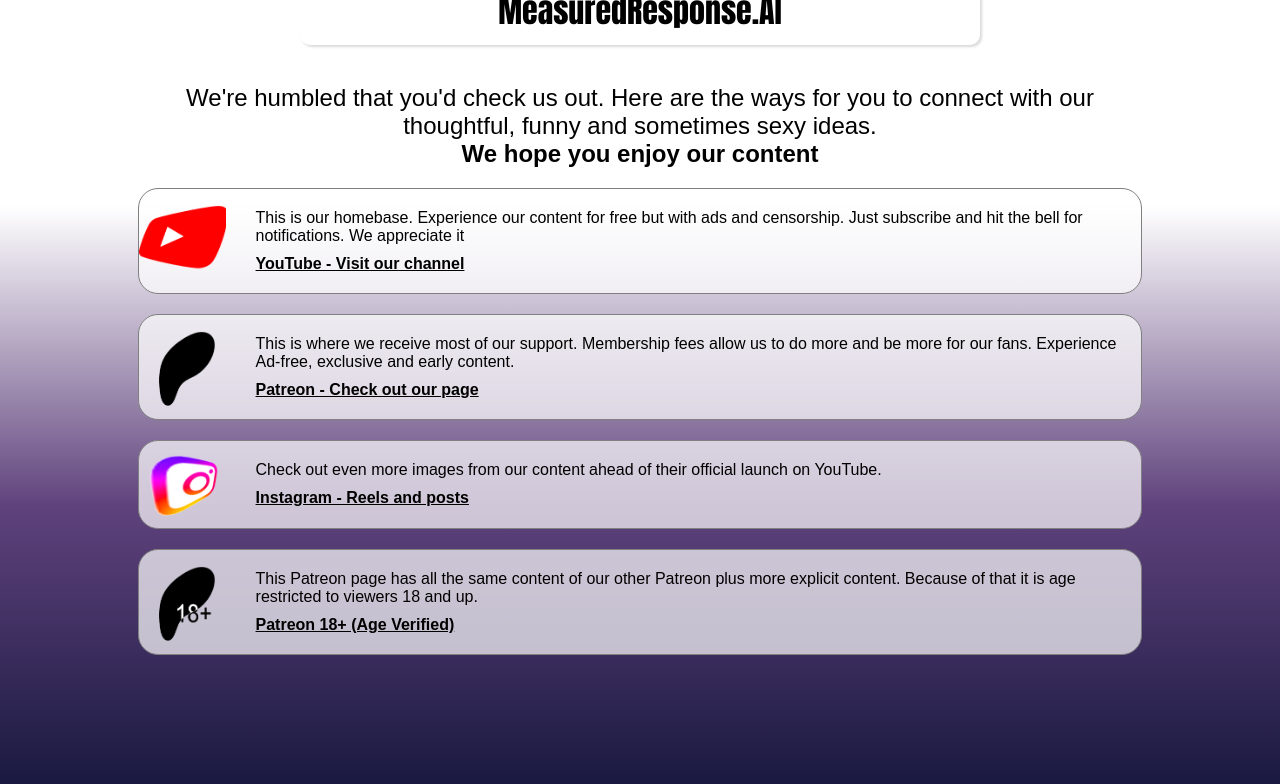
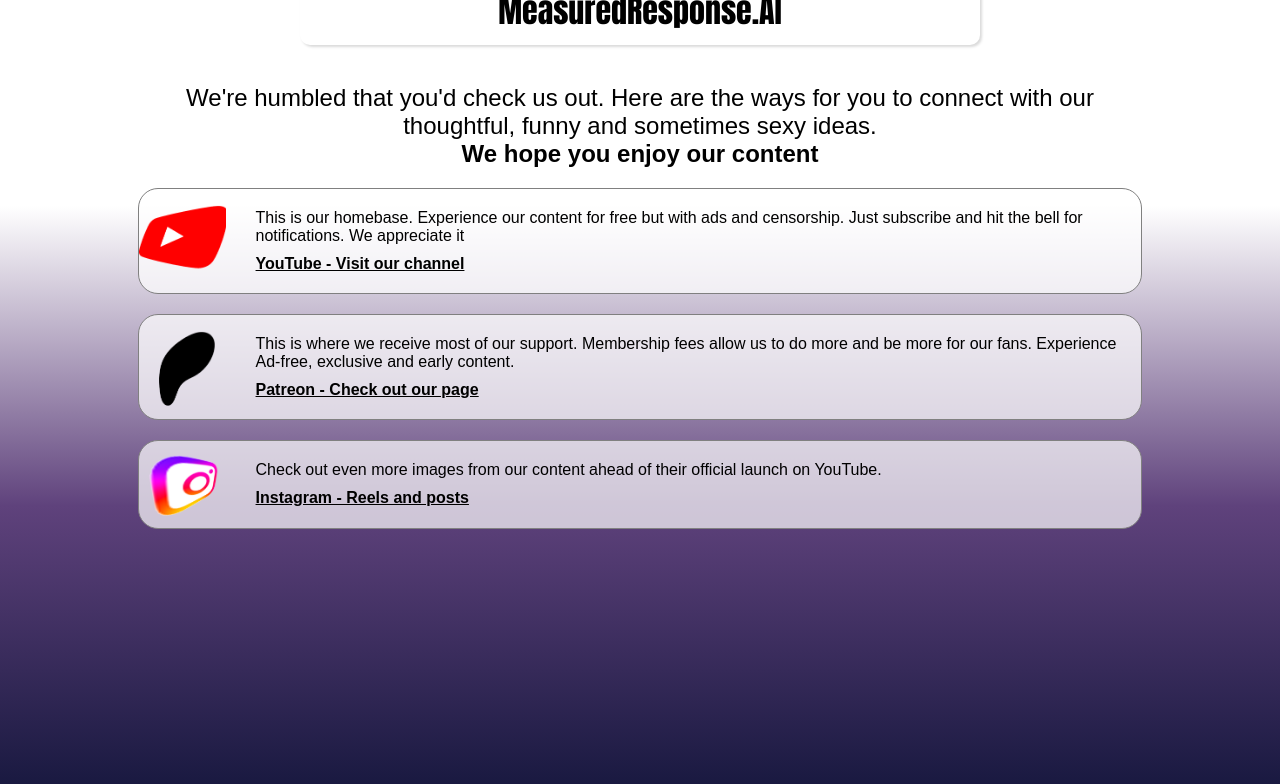
Before and after one commit to iwnnay/mrai, a Jekyll site: the page built from index.markdown, in a window 1280 px wide, cut to the strip 94-890 px from the top of the page. Shown: the top 784 px of the strip. Built offline with Jekyll 4.4.1, drawn with Linux system fonts in a browser that asks for light colours.

Commit message:
Removing V18

```diff
--- a/index.markdown
+++ b/index.markdown
@@ -108,10 +108,10 @@
         <div class="link"><a href="https://bit.ly/measuredreponseinstagram">Instagram - Reels and posts</a></div>
     </div>
 </div>
-<div id="patreon18" class="salesbox">
+<!-- <div id="patreon18" class="salesbox">
     <div class="logo">Patreon 18+ Logo</div>
     <div class="info">
         <div class="description">This Patreon page has all the same content of our other Patreon plus more explicit content. Because of that it is age restricted to viewers 18 and up.</div>
         <div class="link"><a href="https://bit.ly/MeasuredResponseAIv18">Patreon 18+ (Age Verified)</a></div>
     </div>
-</div>
+</div> -->
```
